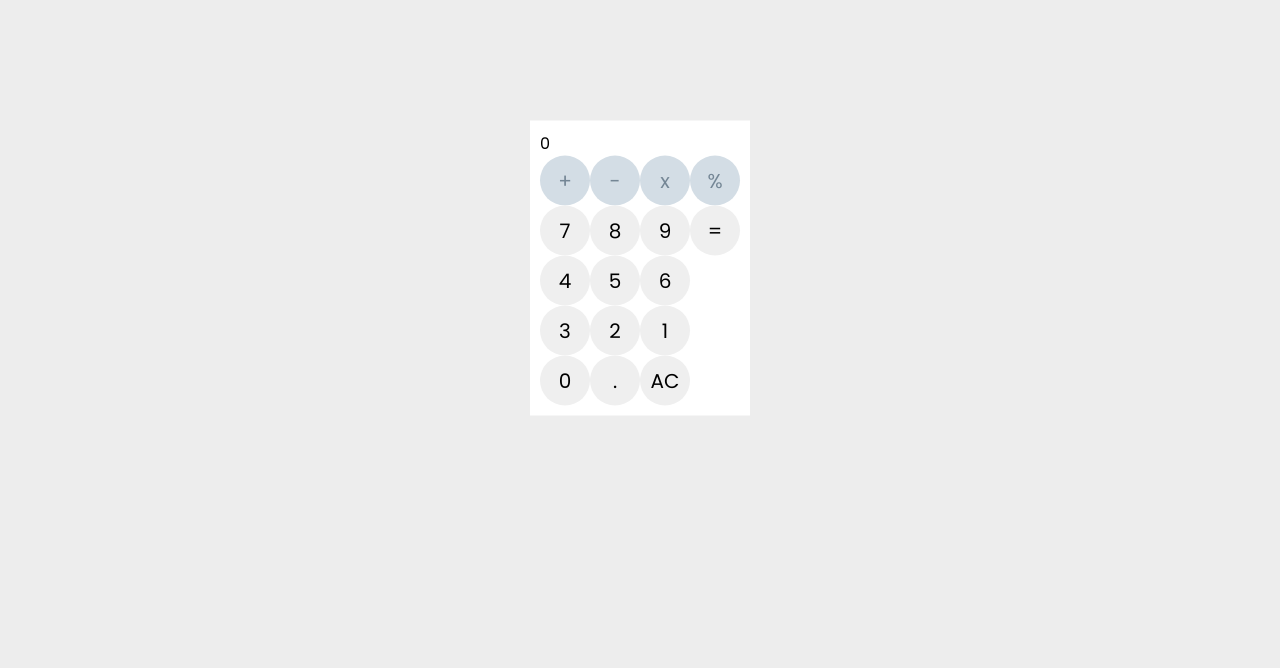
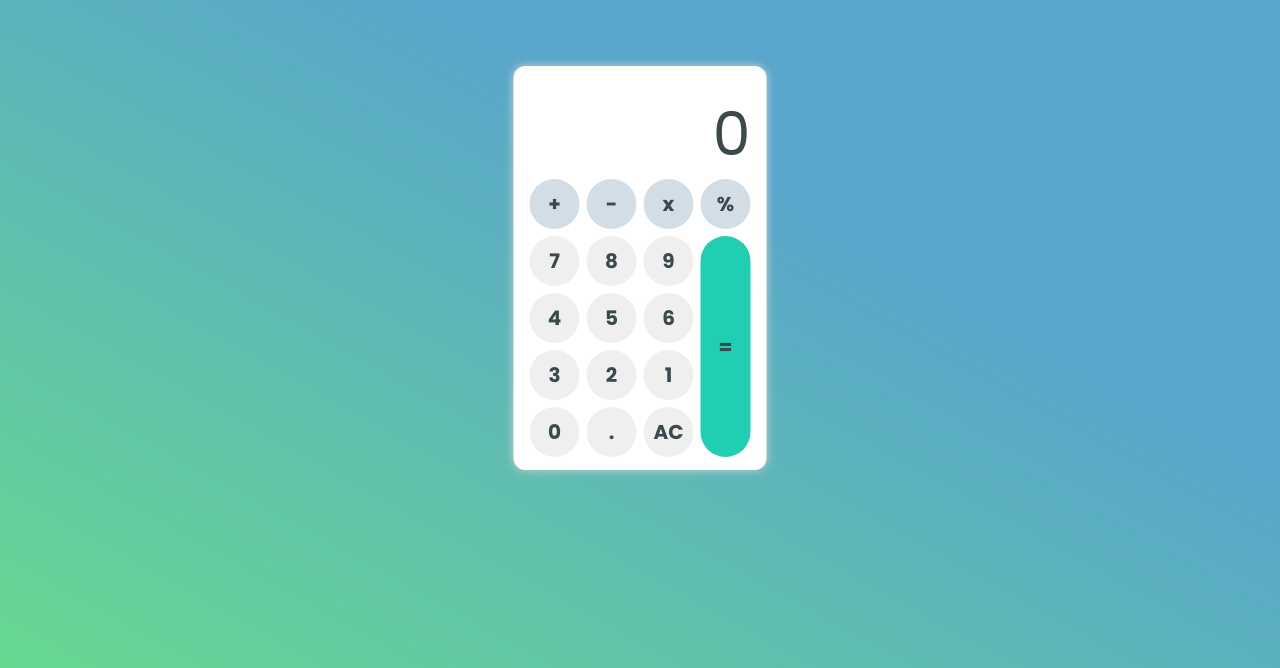
Before and after one commit to aidanahn/calculator, a plain HTML site: page index.html in a window 1280 px wide. Shown: the part 132-800 px from the top of the page. Drawn offline with Linux system fonts and the light colour scheme.

Commit message:
finished HTML and CSS
added hover effects and active effects and changed background color;

d
;

```diff
--- a/index.html
+++ b/index.html
@@ -17,7 +17,7 @@
     <body>
         <div class="container">
             <div class="output">
-                <p>0</p>
+                0
             </div>
             <div class="keypad">
                 <div class="operator-row"> <!-- Row 1 (Operator Buttons) -->
@@ -50,7 +50,7 @@
                         </div>
                     </div>
                     <div> <!-- Column 2 (Equal Sign) -->
-                        <button>=</button>
+                        <button class="equal-sign">=</button>
                     </div>
                 </div>
             </div>
--- a/style.css
+++ b/style.css
@@ -6,12 +6,18 @@
 }
 
 body {
-    background-color: #ededed;
+    background: linear-gradient(209deg, rgba(88, 166, 203, 1) 40%, rgba(104, 216, 145, 1) 100%);
+    height: 100vh;
 }
 
 button {
-    margin: 0;
-    padding: 0;
+    width: 50px; /* Subject to change */
+    height: 50px; /* Subject to change */
+    font-size: 20px; /* Subject to change */
+    border-radius: 100px;
+    border: none;
+    font-weight: 700;
+    color: rgb(59, 72, 76);
 }
 
 .container {
@@ -20,30 +26,77 @@ button {
     left: 50%;
     top: 50%;
     transform: translate(-50%, -50%);
-    padding: 10px; /* Subject to change */
+    padding: 13px 16px; /* Subject to change */
+    border-radius: 12px;
+    box-shadow: 0 0 10px rgb(209, 209, 209);
 }
 
-.keypad button {
-    width: 50px; /* Subject to change */
-    height: 50px; /* Subject to change */
-    font-size: 20px; /* Subject to change */
-    border-radius: 100px;
-    border: none;
+.container .output {
+    height: 100px;
+    display: flex;
+    align-items: end;
+    justify-content: end;
+    font-size: 60px;
+    color: rgb(59, 72, 76);
+    max-width: 221px;
+    overflow: scroll;
 }
 
 .keypad .operator-row {
     display: flex;
+    gap: 7px;
+}
+
+.operator-row button:hover {
+    filter: brightness(80%);
+    transition: 0.1s;
+}
+
+.operator-row button:active {
+    filter: brightness(90%);
+    font-size: 18px;
 }
 
 .keypad .operator-row button {
     background-color: #d3dde5;
-    color: #748695;
 }
 
 .keypad .input-buttons {
     display: flex;
+    margin-top: 7px;
 }
 
 .number-pad div {
     display: flex;
+    gap: 7px;
 }
+
+.number-pad button:hover {
+    filter: brightness(80%);
+    transition: 0.1s;
+}
+
+.number-pad button:active {
+    filter: brightness(90%);
+    font-size: 18px;
+}
+
+.number-pad div:not(:last-child) {
+    margin-bottom: 7px;
+}
+
+.equal-sign {
+    background-color: #20ceb2;
+    height: 100%;
+    margin-left: 7px;
+    transition: 0.1s;
+}
+
+.equal-sign:hover {
+    filter: brightness(80%);
+}
+
+.equal-sign:active {
+    font-size: 18px;
+    filter: brightness(90%);
+}
```
